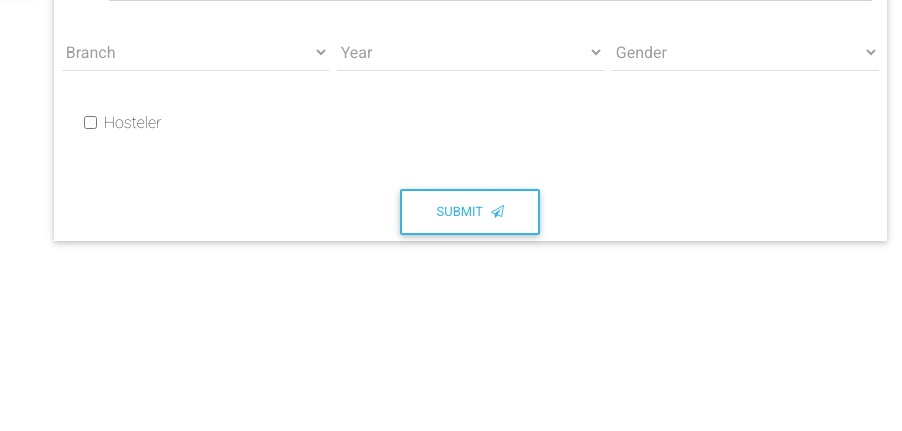
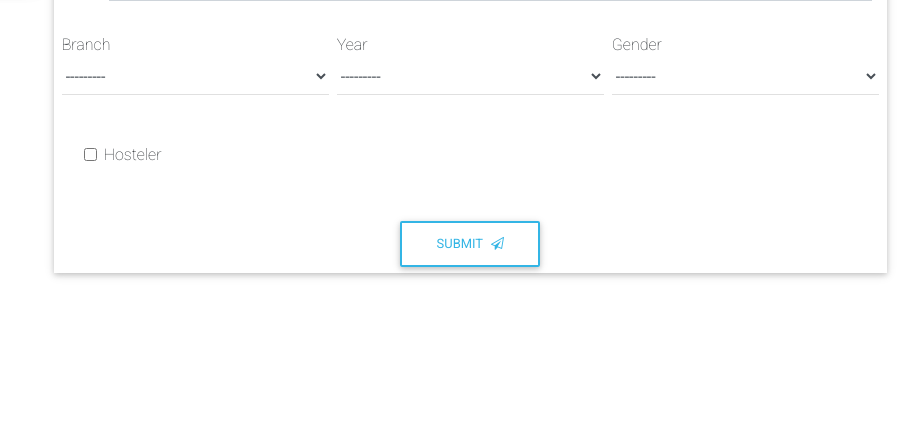
Before and after one commit to Software-Incubator/IceCream, a Django app: page /register/ in a window 1280 px wide. Shown: the part 360-791 px from the top of the page, without its empty margins (378-1280 px from the left). Run offline with Django 3.2, Linux system fonts and the light colour scheme; tables that the repository leaves empty hold one stand-in row (values such as "Sample post"); parts of the project's set-up code (start-up, migrations or seed data) failed here and were passed over; some libraries are stand-ins or nearby versions.

Commit message:
branch, year, gender fields integrated from the backend

```diff
--- a/Core/templates/registration.html
+++ b/Core/templates/registration.html
@@ -47,30 +47,34 @@
                             <i class="fa fa-user prefix grey-text"></i>
                             <input type="text" id="Name" name="name" class="form-control">
                             <label for="name">Name</label>
+                            <p class="text-danger">{{ form.name.errors }}</p>
                         </div>
                         <!-- email -->
                         <div class="md-form">
                             <i class="fa fa-envelope prefix grey-text"></i>
                             <input type="email" id="Email" name="email" class="form-control">
                             <label for="email">Email</label>
+                            <p class="text-danger">{{ form.email.errors }}</p>
                         </div>
                         <!-- contact -->
                         <div class="md-form">
                             <i class="fa fa-mobile prefix grey-text"></i>
                             <input type="text" id="Contact" name="contact" class="form-control">
                             <label for="contact">Contact Number</label>
+                            <p class="text-danger">{{ form.contact.errors }}</p>
                         </div>
                         <!-- student no. -->
                         <div class="md-form">
                             <i class="fa fa-id-badge prefix grey-text"></i>
                             <input type="text" id="Student" name="student_number" class="form-control">
                             <label for="student">Student no.</label>
+                            <p class="text-danger">{{ form.student_number.errors }}</p>
                         </div>
                         <!--choose Branch-->
                         <div class="md-form">
                             <div class="row p-1">
                                 <div class="col-4 p-1">
-                                    <select class="form-control hoverable grey-text" data-val="true" data-val-required="*" id="Branch" name="branch" onchange="validateBranch()" >
+                                    <!-- <select class="form-control hoverable grey-text" data-val="true" data-val-required="*" id="Branch" name="branch" onchange="validateBranch()" >
                                         <option value="1" disabled selected>Branch</option>
                                         <option  value="2">CSE</option>
                                         <option value="3">IT</option>
@@ -80,27 +84,33 @@
                                         <option value="7" >CE</option>
                                         <option value="8" >ME</option>
                                         <option value="9" >MCA</option>
-
-                                    </select>
+                                    </select> -->
+                                    {{ form.branch.label }}
+                                    {{ form.branch }}
+                                    <p class="text-danger">{{ form.branch.errors }}</p>
                                 </div>
                                 <!--choose year-->
                                 <div class="col-4 p-1">
-                                    <select class="form-control hoverable grey-text" data-val="true" data-val-required="*" id="Year" name="year" >
+                                    <!-- <select class="form-control hoverable grey-text" data-val="true" data-val-required="*" id="Year" name="year" >
                                         <option value="1" disabled selected>Year</option>
                                         <option value="2">I</option>
                                         <option value="3">II</option>
                                         <option value="4">III</option>
-
-                                    </select>
+                                    </select> -->
+                                    {{ form.year.label }}
+                                    {{ form.year }}
+                                    <p class="text-danger">{{ form.year.errors }}</p>
                                 </div>
                                 <!--choose gender-->
                                 <div class="col-4 p-1 ">
-                                    <select class="form-control hoverable grey-text " data-val="true" data-val-required="*" id="Gender" name="gender" >
+                                    <!-- <select class="form-control hoverable grey-text " data-val="true" data-val-required="*" id="Gender" name="gender" >
                                         <option value="1" disabled selected>Gender</option>
                                         <option  value="2">Female</option>
                                         <option value="3">Male</option>
-
-                                    </select>
+                                    </select> -->
+                                    {{ form.gender.label }}
+                                    {{ form.gender }}
+                                    <p class="text-danger">{{ form.gender.errors }}</p>
                                 </div>
                             </div>
                         </div>
@@ -111,6 +121,7 @@
                                 <input type="checkbox" class="form-check-input"   id="IsHosteler" class="toggle--checkbox" name="hosteler" data-val="true" data-val-required="this field is required" type="checkbox">
                                 <label class="toggle--btn" for="IsHosteler">Hosteler</label>
                             </div>
+                            <p class="text-danger">{{ form.hosteler.errors }}</p>
                         </div>
                         <!--button-->
                         <div class="text-center mt-4">
--- a/Core/views.py
+++ b/Core/views.py
@@ -94,15 +94,25 @@ class RegistrationView(FormView):
     def post(self, request, *args, **kwargs):
         print("Here  We are!!")
         form = RegistrationForm(request.POST)
+        print()
+        print("Errors",dict(form.errors))
+        # error = dict(form.errors)
+        # print("Error", form.errors.email)
+        # form = self.form_class(request.POST)
         if form.is_valid():
+            print("Submitted sucessfully")
             form.save()
             messages.add_message(request, messages.SUCCESS,
                                  "Successfully registered.")
             return redirect(reverse_lazy('home'))
-        return render(request, 'registration.html', {'form': form, 'event': self.event})
+        else:
+            print("Not submitted")
+            # form=self.form_class()
+            # form=RegistrationForm()
+            return render(request, 'registration.html', {'form': form, 'event': self.event})
 
     def get(self, request, *args, **kwargs):
-        form = RegistrationForm()
+        form = self.form_class()
 
         context = {
             'form': form,
```
